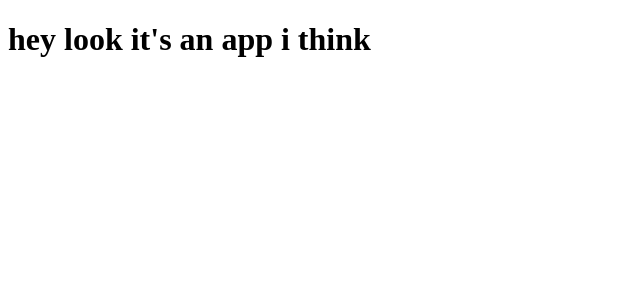
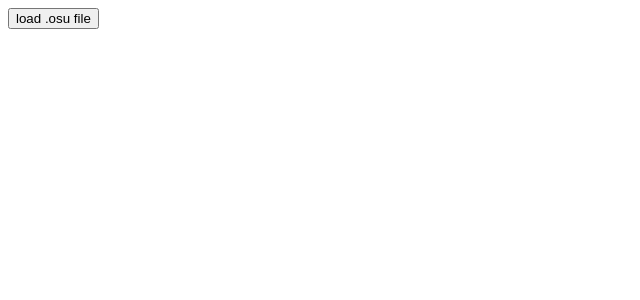
Before and after one commit to itsMapleLeaf/mania-editor, a React (Create React App) app: page / in a window 1280 px wide. Shown: the top 300 px of the page, without its empty margins (0-640 px from the left). Built offline with nearby package versions, Linux system fonts and the light colour scheme.

Commit message:
open osu file

```diff
--- a/src/App.tsx
+++ b/src/App.tsx
@@ -1,7 +1,25 @@
-import React from "react"
+import { remote } from "electron"
+import React, { useState } from "react"
 
 function App() {
-  return <h1>hey look it's an app i think</h1>
+  const [content, setContent] = useState<string>()
+
+  const showOpenDialog = () => {
+    remote.dialog
+      .showOpenDialog({ properties: ["openFile"] })
+      .then((result) => {
+        const [filePath] = result.filePaths
+        return remote.require("fs").promises.readFile(filePath, "utf8")
+      })
+      .then(setContent)
+      .catch((error) => alert(error?.message || String(error)))
+  }
+
+  return (
+    <main>
+      {content ?? <button onClick={showOpenDialog}>load .osu file</button>}
+    </main>
+  )
 }
 
 export default App
```
